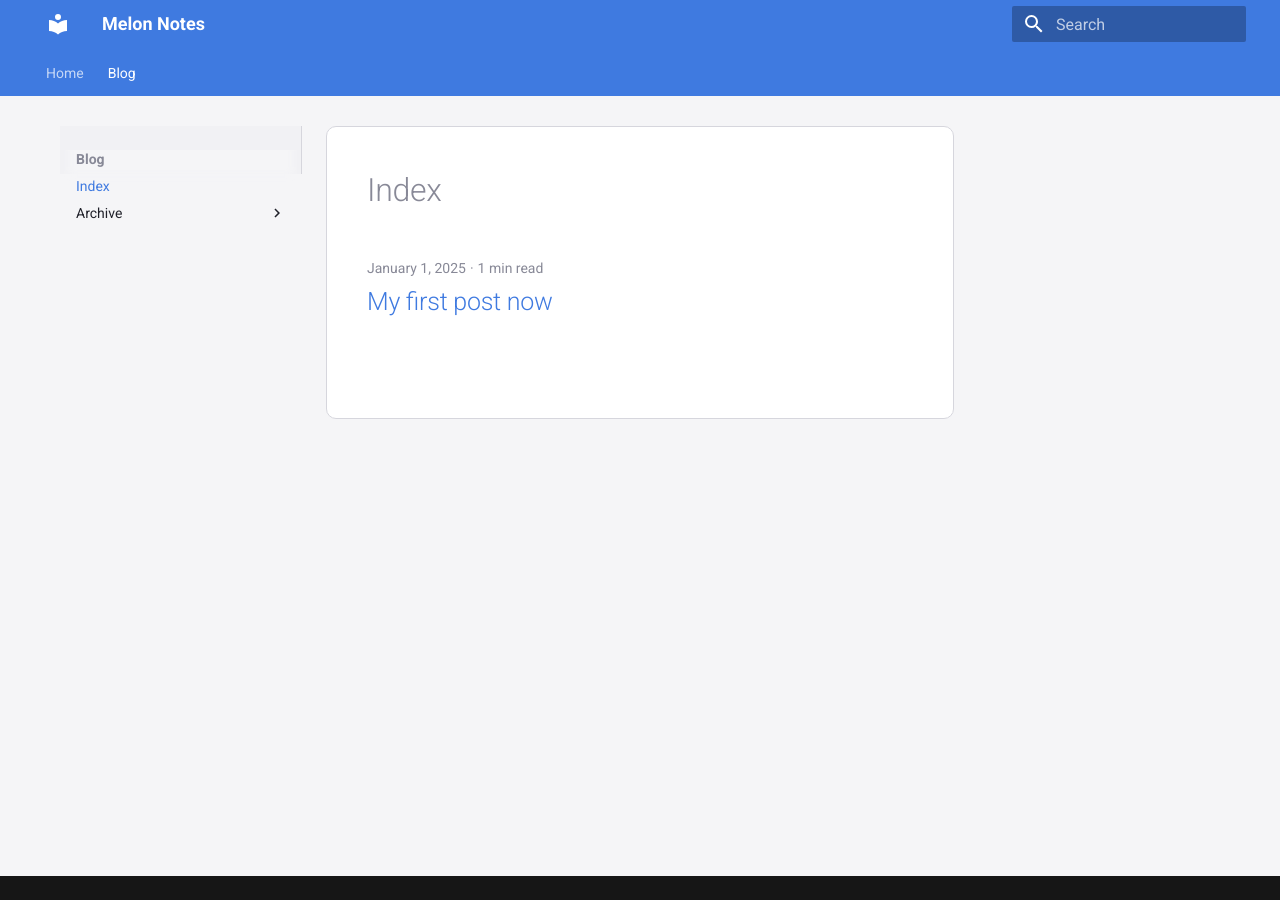
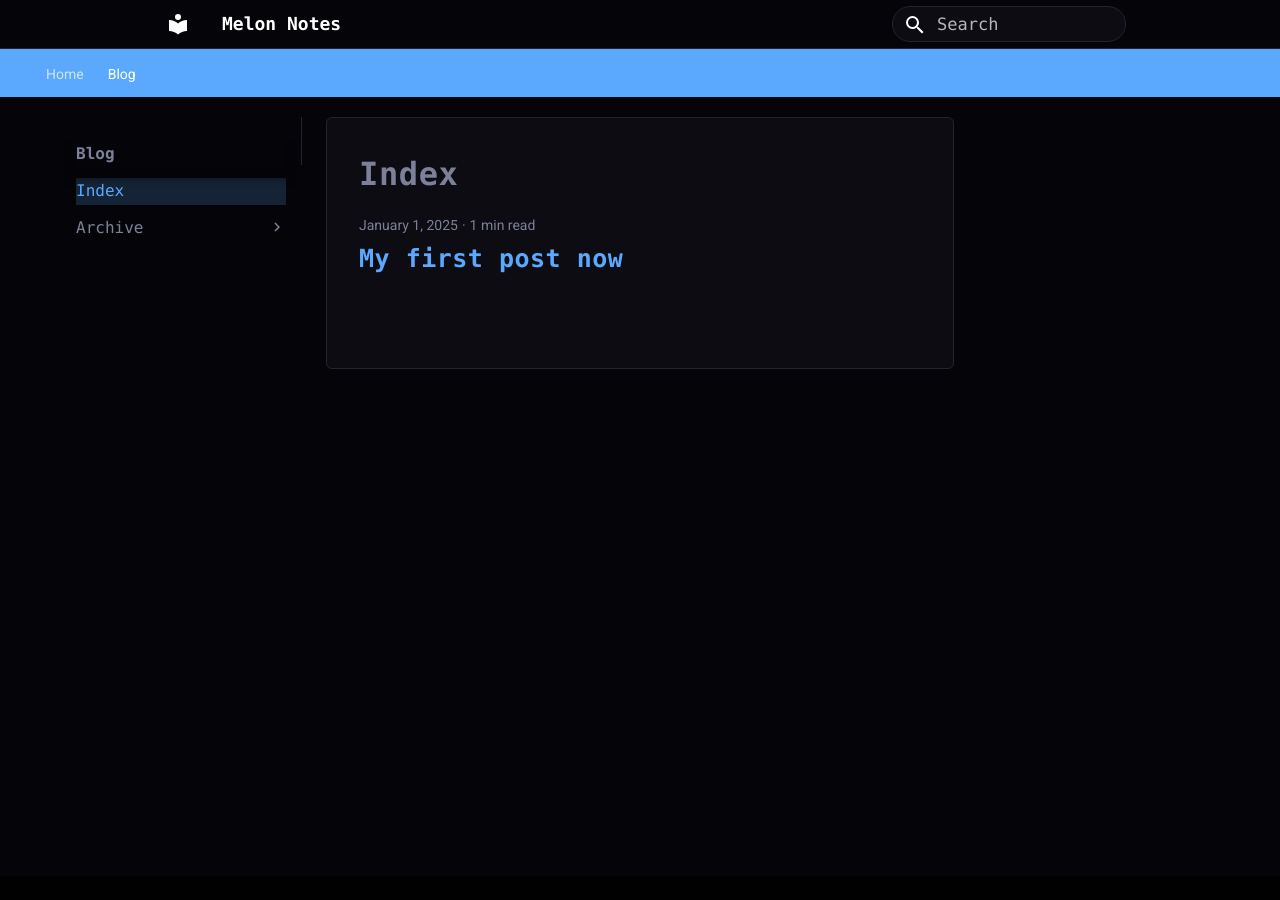
Before and after one commit to melvin-suter/silver-site, an MkDocs documentation site: the page built from docs/blog/index.md, in a window 1280 px wide. Built offline with MkDocs 1.6.1 and Material for MkDocs 9.7.7, drawn with Linux system fonts in a browser that asks for light colours.

Commit message:
Update sb.css

```diff
--- a/docs/sb.css
+++ b/docs/sb.css
@@ -1,29 +1,22 @@
-/* ===== SilverBullet-ish base palette ===== */
+/* ===== Base: dark, editor-like, monochrome-ish ===== */
 
 :root {
-  /* Light mode */
-  --sb-bg: #f5f5f7;
-  --sb-surface: #ffffff;
-  --sb-sidebar-bg: #f1f1f4;
-  --sb-border: #d6d6dd;
-  --sb-muted: #888997;
-  --sb-text: #20212a;
-  --sb-accent: #3f7ae0;
+  --sb-bg: #050509;
+  --sb-surface: #0c0c12;
+  --sb-sidebar-bg: #050509;
+  --sb-border: #222430;
+  --sb-muted: #7c8199;
+  --sb-text: #e4e7f5;
+  --sb-accent: #5aa9ff;
+  --sb-accent-soft: rgba(90, 169, 255, 0.18);
+
+  --sb-font-mono: ui-monospace, SFMono-Regular, Menlo, Monaco, "Ubuntu Mono",
+    "Fira Mono", "Source Code Pro", monospace;
 }
 
-/* Dark mode when using the "slate" scheme in Material */
-[data-md-color-scheme="slate"] {
-  --sb-bg: #111217;
-  --sb-surface: #181921;
-  --sb-sidebar-bg: #14151d;
-  --sb-border: #2a2b36;
-  --sb-muted: #9a9db0;
-  --sb-text: #f4f4f7;
-  --sb-accent: #6d9dff;
-}
+/* Tie Material colors to our palette */
 
-/* Tie Material colors roughly to these */
-:root,
+[data-md-color-scheme="slate"],
 [data-md-color-scheme="default"] {
   --md-default-bg-color: var(--sb-bg);
   --md-default-fg-color: var(--sb-text);
@@ -34,42 +27,216 @@
   --md-accent-fg-color: var(--sb-accent);
 }
 
-/* ===== Global layout: flat, centered, “note app” feel ===== */
+/* ===== Global layout: full-height app, central pane ===== */
 
+html,
 body {
   background-color: var(--sb-bg);
 }
 
-/* Main content area: centered, max width, like a note editor */
+.md-main {
+  flex: 1 0 auto;
+}
+
 .md-main__inner {
-  margin: 1.5rem auto;
-  padding: 0 1.5rem;
+  margin: 0 auto;
+  padding: 1rem 1.5rem 2rem;
 }
 
 .md-content {
-  max-width: 900px;
+  max-width: 980px;
 }
 
-/* Content surface card */
+/* Center pane with subtle border like an editor surface */
+
 .md-content__inner {
   background-color: var(--sb-surface);
+  border-radius: 6px;
   border: 1px solid var(--sb-border);
-  border-radius: 10px;
-  padding: 1.75rem 2rem;
+  padding: 1.4rem 1.6rem;
   box-shadow: none;
 }
 
-/* Reduce default top spacing a bit */
-.md-typeset h1:first-child {
-  margin-top: 0;
-}
-
-/* ===== Sidebar: more app-like, less old-school docs ===== */
+/* ===== Sidebar: flat, narrow, utilitarian ===== */
 
 .md-sidebar--primary {
   background-color: var(--sb-sidebar-bg);
   border-right: 1px solid var(--sb-border);
 }
 
-/* Navigation links: tighter, calmer */
-.md
+/* Make nav feel like a tree in a code editor */
+
+.md-nav {
+  font-family: var(--sb-font-mono);
+  font-size: 0.8rem;
+}
+
+.md-nav__item {
+  border-radius: 4px;
+}
+
+.md-nav__link {
+  padding-top: 0.15rem;
+  padding-bottom: 0.15rem;
+}
+
+.md-nav__link,
+.md-nav__link:link,
+.md-nav__link:visited {
+  color: var(--sb-muted);
+}
+
+.md-nav__item--active > .md-nav__link,
+.md-nav__link--active {
+  background-color: var(--sb-accent-soft);
+  color: var(--sb-accent);
+}
+
+/* Reduce indentation noise a bit */
+
+.md-nav__list {
+  padding-left: 0.3rem;
+}
+
+/* ===== Header / top bar: flat, no branding circus ===== */
+
+.md-header {
+  background-color: var(--sb-sidebar-bg);
+  border-bottom: 1px solid var(--sb-border);
+  box-shadow: none;
+}
+
+.md-header__inner {
+  max-width: 980px;
+  margin: 0 auto;
+}
+
+/* Title + nav feel like a top bar in an app */
+
+.md-header__title {
+  font-family: var(--sb-font-mono);
+  font-size: 0.9rem;
+}
+
+/* ===== Typography: monospace “note app” feel ===== */
+
+.md-typeset {
+  font-family: var(--sb-font-mono);
+  font-size: 0.9rem;
+  line-height: 1.6;
+}
+
+.md-typeset h1,
+.md-typeset h2,
+.md-typeset h3 {
+  font-weight: 600;
+  letter-spacing: 0.02em;
+}
+
+.md-typeset h1 {
+  font-size: 1.6rem;
+  margin-bottom: 0.6rem;
+}
+
+.md-typeset h2 {
+  font-size: 1.25rem;
+  margin-top: 1.4rem;
+}
+
+/* Paragraph spacing a bit tighter */
+
+.md-typeset p {
+  margin: 0.3rem 0 0.6rem;
+}
+
+/* ===== Links, code, blocks ===== */
+
+.md-typeset a {
+  color: var(--sb-accent);
+  text-decoration: none;
+  border-bottom: 1px solid transparent;
+}
+
+.md-typeset a:hover {
+  border-bottom-color: var(--sb-accent);
+}
+
+/* Inline code just slightly highlighted */
+
+.md-typeset code {
+  background-color: rgba(255, 255, 255, 0.03);
+  border-radius: 4px;
+  padding: 0.08em 0.25em;
+  border: 1px solid rgba(255, 255, 255, 0.04);
+}
+
+/* Code blocks – keep it clean, editor-like */
+
+.md-typeset pre {
+  border-radius: 4px;
+  border: 1px solid var(--sb-border);
+  background-color: #05060b;
+}
+
+/* Blockquotes = subtle, not dramatic */
+
+.md-typeset blockquote {
+  border-left: 2px solid var(--sb-border);
+  color: var(--sb-muted);
+}
+
+/* ===== Search: small, terminal-ish input ===== */
+
+.md-search__form {
+  background-color: var(--sb-surface);
+  border-radius: 999px;
+  border: 1px solid var(--sb-border);
+}
+
+.md-search__input {
+  font-family: var(--sb-font-mono);
+  font-size: 0.85rem;
+}
+
+/* ===== Blog: “post list in a note app” ===== */
+
+.md-typeset .md-post {
+  background-color: var(--sb-surface);
+  border-radius: 4px;
+  border: 1px solid var(--sb-border);
+  padding: 0.9rem 1rem;
+  margin-bottom: 0.8rem;
+  box-shadow: none;
+}
+
+.md-typeset .md-post__title {
+  font-size: 1rem;
+}
+
+.md-typeset .md-post__meta {
+  color: var(--sb-muted);
+  font-size: 0.75rem;
+}
+
+/* ===== Tables / lists ===== */
+
+.md-typeset table {
+  border-color: var(--sb-border);
+}
+
+.md-typeset th {
+  background-color: #10111a;
+}
+
+/* ===== Mobile tweaks ===== */
+
+@media (max-width: 768px) {
+  .md-main__inner {
+    padding: 0.6rem 0.7rem 1.2rem;
+  }
+
+  .md-content__inner {
+    padding: 1rem 1.1rem;
+    border-radius: 4px;
+  }
+}
```
